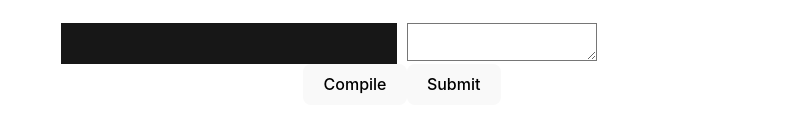
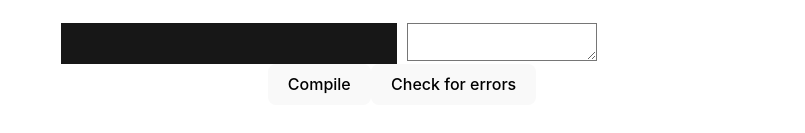
Before and after one commit to joserenter1a/PySonic, a React (Vite) app in the folder pysonic/: page / in a window 1280 px wide. Shown: the part 457-590 px from the top of the page, without its empty margins (238-1043 px from the left). Built offline with nearby package versions, Linux system fonts and the light colour scheme.

Commit message:
got handleSubmit ready to check for code errors

```diff
--- a/pysonic/src/compiler/Compiler.jsx
+++ b/pysonic/src/compiler/Compiler.jsx
@@ -178,18 +178,24 @@ Buzz
     setIsLoadingSubmit(true);
     const testCase = testCases[0];
     const userCode = code;
-    const testResult = await runTestCase(userCode, testCase.expectedOutput);
+    // const testResult = await runTestCase(userCode, testCase.expectedOutput);
 
-    if (testResult === 'Test Failed!') {
-      setError(true);
-      const finalOutput = `${testResult}\n\nExpected Output:\n${testCase.expectedOutput}`;
-      setOutput(finalOutput);
-      setIsLoadingSubmit(false);
-    } else {
-      const finalOutput = `${testResult}\n\nYour Output:\n${testCase.expectedOutput}`;
-      setOutput(finalOutput);
-      setIsLoadingSubmit(false);
-    }
+    // if (testResult === 'Test Failed!') {
+    //   setError(true);
+    //   const finalOutput = `${testResult}\n\nExpected Output:\n${testCase.expectedOutput}`;
+    //   setOutput(finalOutput);
+    //   setIsLoadingSubmit(false);
+    // } else {
+    //   const finalOutput = `${testResult}\n\nYour Output:\n${testCase.expectedOutput}`;
+    //   setOutput(finalOutput);
+    //   setIsLoadingSubmit(false);
+    // }
+    const finalOutput = `There are errors on lines....${userCode}`
+
+    // want to move user focus here to output so screen reader can announce errors
+
+    setOutput(finalOutput)
+    setIsLoadingSubmit(false)
   };
 
   return (
@@ -243,19 +249,19 @@ Buzz
           {/* Compilation Button */}
           <button
             type="button"
-            className="CompileSubmitButton"
+            className="CompileCheckButtons"
             onClick={handleRun}
             disabled={isLoadingCompile}>
             {isLoadingCompile ? 'Compiling...' : 'Compile'}
           </button>
 
-          {/* Submit Button */}
+          {/* Check Error Button */}
           <button
             type="button"
-            className="CompileSubmitButton"
+            className="CompileCheckButtons"
             onClick={handleSubmit}
             disabled={isLoadingSubmit}>
-            {isLoadingSubmit ? 'Submitting...' : 'Submit'}
+            {isLoadingSubmit ? 'Checking for errors...' : 'Check for errors'}
           </button>
         </center>
       </div>
```
